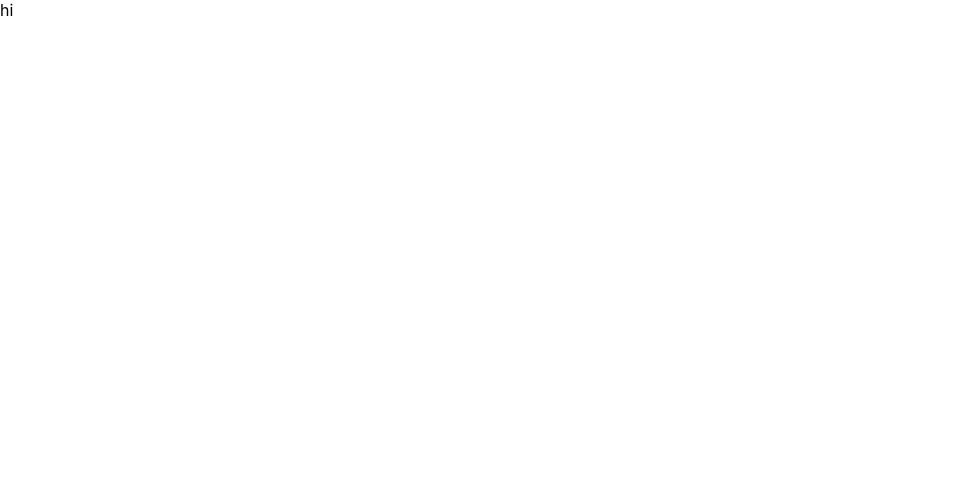
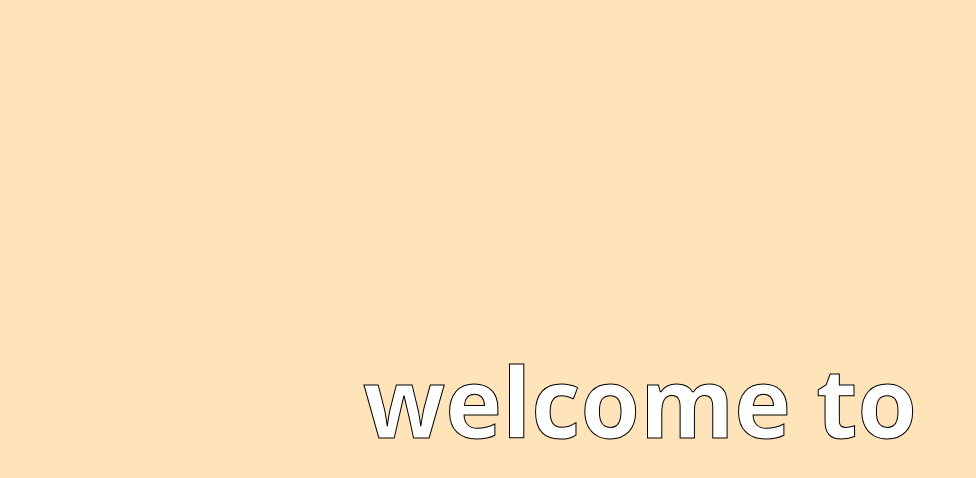
Before and after one commit to MeanMangosteen/aashwin.wtf, a React (Create React App) app: page / in a window 1280 px wide. Shown: the top 478 px of the page, without its empty margins (0-976 px from the left). Built offline with nearby package versions, Linux system fonts and the light colour scheme.

Commit message:
Add site intro.

```diff
--- a/package.json
+++ b/package.json
@@ -8,6 +8,7 @@
     "@types/react": "^16.9.45",
     "@types/react-dom": "^16.9.8",
     "@types/react-router-dom": "^5.1.5",
+    "@types/react-transition-group": "^4.4.0",
     "@types/styled-components": "^5.1.2",
     "cra-template-typescript": "1.0.3",
     "react": "^16.13.1",
@@ -15,6 +16,7 @@
     "react-dom": "^16.13.1",
     "react-router-dom": "^5.2.0",
     "react-scripts": "3.4.1",
+    "react-transition-group": "^4.4.1",
     "styled-components": "^5.1.1",
     "typescript": "^3.9.7"
   },
--- a/src/App.tsx
+++ b/src/App.tsx
@@ -1,11 +1,43 @@
 import React from "react";
-import styled from "styled-components";
+import styled, { keyframes } from "styled-components";
 import { BrowserRouter, Switch, Route } from "react-router-dom";
 import { Home } from "./Home";
+import { createGlobalStyle } from "styled-components";
+
+const Explode = keyframes`
+from {
+  transform: scale(0);
+}
+
+to {transform: scale(5)}
+`;
+const Background = styled.div`
+  position: fixed;
+  height: 100vh;
+  width: 100vw;
+  z-index: -1;
+  background: radial-gradient(
+    circle closest-side,
+    #ffe3b9 0%,
+    #ffe3b9 100%,
+    white 100%
+  );
+  animation: ${Explode} 1s ease-in forwards;
+  will-change: transform;
+`;
+
+const GlobalStyle = createGlobalStyle`
+  body {
+    backface-visibility: hidden;
+
+  }
+`;
 
 function App() {
   return (
     <AppContainer>
+      <GlobalStyle />
+      <Background />
       <BrowserRouter>
         <Switch>
           <Route exact path="/" component={Home} />
--- /dev/null
+++ b/src/Catwalk.tsx
@@ -0,0 +1,82 @@
+import React, { useState, useEffect } from "react";
+import { Transition, SwitchTransition } from "react-transition-group";
+import styled from "styled-components";
+
+type ShowTextWithStyleProps = {
+  children: React.ReactElement<WalkingCatProps>[];
+  onFinish?: () => void;
+  timings?: number[];
+  className?: string;
+};
+
+export const Catwalk = ({
+  children,
+  onFinish,
+  className = "catwalk",
+}: ShowTextWithStyleProps) => {
+  const [childCount, setChildCount] = useState<number>(0);
+  const [visibleChildren, setVisibleChildren] = useState(
+    Array(children.length).fill(false) // the indexes represent each child, the value: whether it's visible.
+  );
+  const [isFinished, setIsFinished] = useState<boolean>(false);
+
+  useEffect(() => {
+    if (isFinished) return;
+    if (childCount > children.length) {
+      onFinish && onFinish();
+      setIsFinished(true);
+      return;
+    }
+    const timer = setTimeout(() => {
+      visibleChildren[childCount] = true;
+      setVisibleChildren([...visibleChildren]);
+      childCount < children.length - 1 && setChildCount(childCount + 1);
+    }, children[childCount].props?.duration || 3000);
+
+    return () => clearTimeout(timer);
+  // eslint-disable-next-line react-hooks/exhaustive-deps
+  }, [childCount]);
+
+  return (
+    <CatwalkContainer className={className}>
+      <SwitchTransition>
+        <Transition
+          onEnter={children[childCount].props?.onShow}
+          key={childCount}
+          timeout={200}
+        >
+          {(state) => <Fade state={state}>{children[childCount]}</Fade>}
+        </Transition>
+      </SwitchTransition>
+    </CatwalkContainer>
+  );
+};
+
+type WalkingCatProps = {
+  children: React.ReactNode;
+  duration?: number;
+  onShow?: () => void;
+  className?: string;
+};
+
+/**
+ * Wrap each child/cat of the catwalk with this component
+ */
+export const WalkingCat = styled(
+  ({
+    children,
+    duration,
+    onShow,
+    className = "walking-cat",
+  }: WalkingCatProps) => {
+    return <span className={className}>{children}</span>;
+  }
+)``;
+
+const CatwalkContainer = styled.div``;
+
+const Fade = styled.div`
+  transition: 0.5s;
+  opacity: ${(props: { state?: any }) => (props.state === "entered" ? 1 : 0)};
+  will-change: opacity;
+`;
--- a/src/Home.tsx
+++ b/src/Home.tsx
@@ -1,8 +1,112 @@
 import React from "react";
-import styled from "styled-components";
+import styled, { keyframes } from "styled-components";
+import { Catwalk, WalkingCat } from "./Catwalk";
+import { centerContent } from "./utils/styles";
+import { ReactComponent as GearSVG } from "./images/gear-blue.svg";
 
 export const Home = () => {
-  return <HomeContainer>hi</HomeContainer>;
+  return (
+    <HomeContainer>
+      <Catwalk>
+        <WalkingCat>{""}</WalkingCat>
+        <WalkingCat>
+          <IntroText>hi.</IntroText>
+        </WalkingCat>
+        <WalkingCat>
+          <IntroText>welcome to</IntroText>
+        </WalkingCat>
+        <WalkingCat>
+          <WebsiteBadge />
+        </WalkingCat>
+      </Catwalk>
+    </HomeContainer>
+  );
 };
 
-const HomeContainer = styled.div``;
+const WebsiteBadge = () => {
+  return (
+    <WebsiteBadgeContainer>
+      <AashwinText>aashwin</AashwinText>
+      <StyledGear />
+      <WTFText>
+        <div>w</div>
+        <div>t</div>
+        <div>f</div>
+      </WTFText>
+    </WebsiteBadgeContainer>
+  );
+};
+
+const rotateRight = keyframes`
+  from {
+    transform: rotate(0deg);
+  }
+  to {
+    transform: rotate(360deg);
+  }
+
+`;
+
+const StyledGear = styled(GearSVG)`
+  width: 7%;
+  margin: 1rem;
+  margin-bottom: 1.5rem;
+  filter: drop-shadow(2px 0px 12px #00fff3);
+  will-change: transform;
+  animation: ${rotateRight} infinite 4s linear;
+`;
+
+const WebsiteBadgeContainer = styled.div`
+  ${centerContent}
+  flex-direction: column;
+`;
+
+const AashwinText = styled.div`
+  font-size: 6rem;
+  font-family: "Chelsea Market";
+  -webkit-text-stroke: 1px black;
+  color: white;
+  filter: drop-shadow(2px 4px 6px black);
+`;
+
+const WTFText = styled.div`
+  font-size: 6rem;
+  font-family: "Luckiest Guy";
+  /* letter-spacing: -1rem; */
+  -webkit-text-stroke: 2px #ffa1a1;
+  div:nth-child(1) {
+    display: inline-block;
+    color: rgba(171, 23, 149, 0.75);
+    transform: rotate(-8deg) translateX(14px);
+  }
+  div:nth-child(2) {
+    display: inline-block;
+    color: #167cfbbf;
+    transform: rotate(7deg);
+  }
+  div:nth-child(3) {
+    display: inline-block;
+    color: #37d86ebf;
+    transform: rotate(-11deg);
+  }
+`;
+
+const ActualHome = () => {
+  return <ActualHomeContainer></ActualHomeContainer>;
+};
+
+const ActualHomeContainer = styled.div``;
+
+const IntroText = styled.div`
+  font-size: 6rem;
+  -webkit-text-stroke: 1px black;
+  color: white;
+  font-weight: bold;
+`;
+
+const HomeContainer = styled.div`
+  ${centerContent}
+  height: 100vh;
+  width: 100vw;
+  /* background-color: #ffe3b9; */
+`;
--- a/src/index.css
+++ b/src/index.css
@@ -1,13 +1,16 @@
 body {
   margin: 0;
-  font-family: -apple-system, BlinkMacSystemFont, 'Segoe UI', 'Roboto', 'Oxygen',
-    'Ubuntu', 'Cantarell', 'Fira Sans', 'Droid Sans', 'Helvetica Neue',
-    sans-serif;
   -webkit-font-smoothing: antialiased;
   -moz-osx-font-smoothing: grayscale;
+  font-family: "Patrick Hand", "Open Sans";
 }
 
 code {
-  font-family: source-code-pro, Menlo, Monaco, Consolas, 'Courier New',
+  font-family: source-code-pro, Menlo, Monaco, Consolas, "Courier New",
     monospace;
 }
+
+@import url("https://fonts.googleapis.com/css?family=Chelsea+Market");
+@import url("https://fonts.googleapis.com/css?family=Luckiest+Guy");
+@import url("https://fonts.googleapis.com/css?family=Open+Sans");
+@import url("https://fonts.googleapis.com/css?family=Patrick+Hand");
--- /dev/null
+++ b/src/utils/styles.tsx
@@ -0,0 +1,7 @@
+import { css } from "styled-components";
+
+export const centerContent = css`
+  display: flex;
+  justify-content: center;
+  align-items: center;
+`;
```
Also changed, not shown: src/images/gear-blue.svg (added), 1 other file (tests, documents, lock files or other folders).
